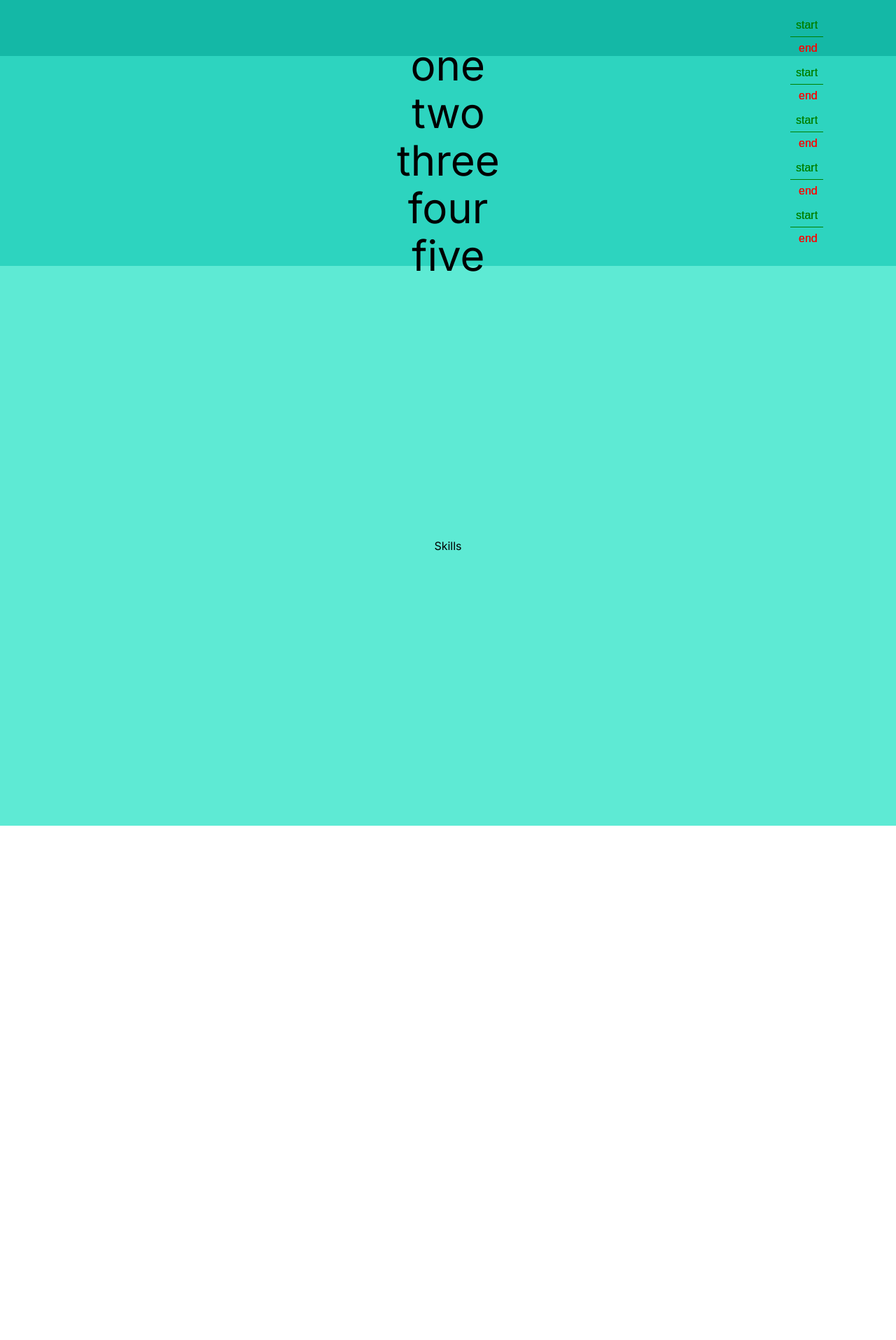
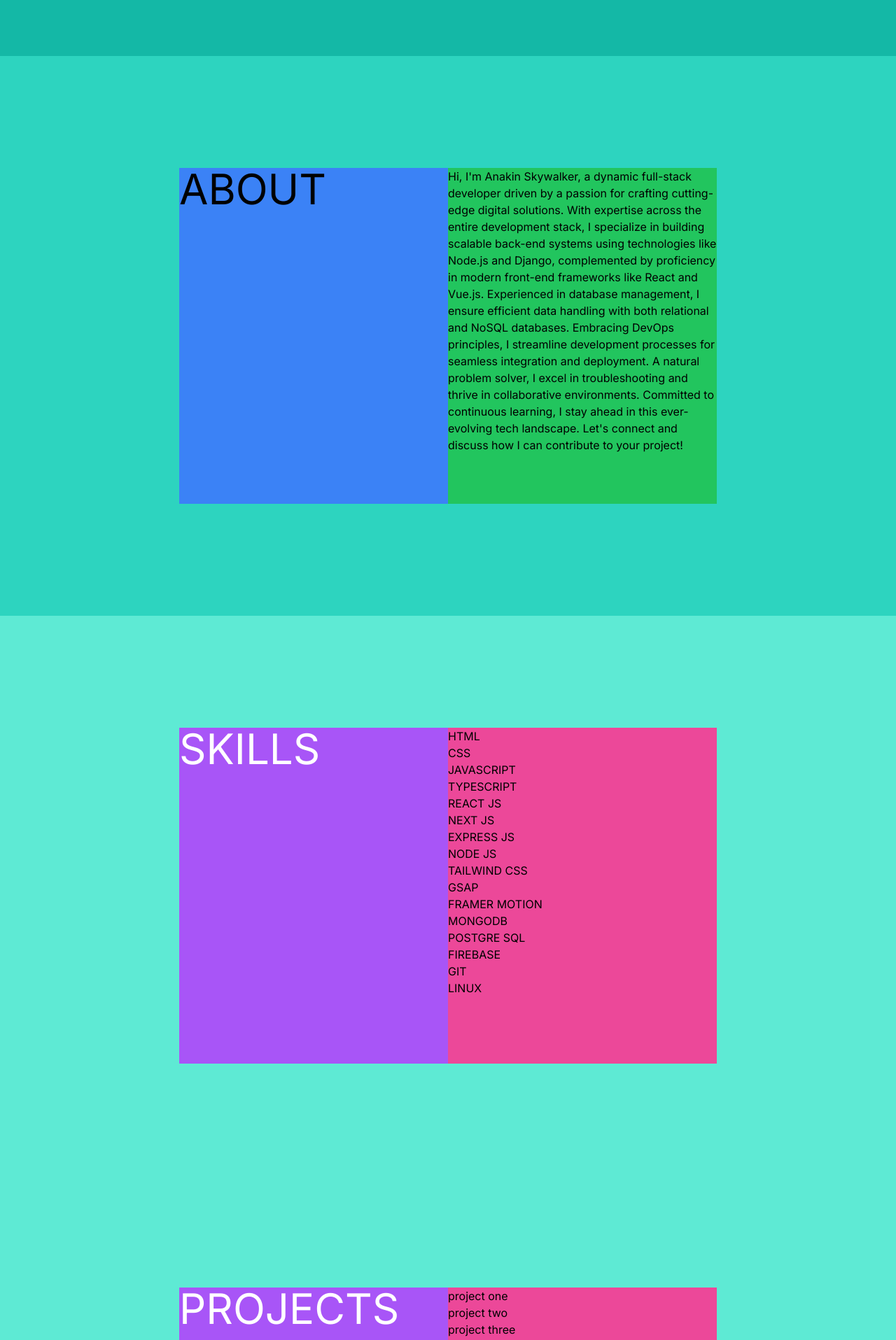
Before and after one commit to HrishikShaji/portfolio-seven, a Next.js app: page / in a window 1280 px wide. Shown: the part 720-2635 px from the top of the page at 70% size. Before the commit the page ends 1900 px from the top, so only its background shows below. Built offline with nearby package versions, Linux system fonts and the light colour scheme.

Commit message:
rough done

```diff
--- a/app/components/About.tsx
+++ b/app/components/About.tsx
@@ -4,81 +4,16 @@ import { useRef } from "react";
 import gsap from "gsap";
 
 export const About = () => {
-	const containerRef = useRef<HTMLDivElement>(null);
-	const paraRef = useRef<HTMLParagraphElement>(null);
-	const oneRef = useRef<HTMLHeadingElement>(null);
-	const twoRef = useRef<HTMLHeadingElement>(null);
-	const threeRef = useRef<HTMLHeadingElement>(null);
-	const fourRef = useRef<HTMLHeadingElement>(null);
-	const fiveRef = useRef<HTMLHeadingElement>(null);
-
-	useGSAP(
-		() => {
-			if (
-				containerRef.current &&
-				oneRef.current &&
-				twoRef.current &&
-				threeRef.current &&
-				fourRef.current &&
-				fiveRef.current
-			) {
-				const animation = (el: HTMLHeadingElement) => {
-					gsap.fromTo(
-						el,
-						{
-							scale: 3,
-						},
-						{
-							scale: 1,
-							scrollTrigger: {
-								trigger: el,
-								start: "top 75%",
-								end: "top 50%",
-								scrub: true,
-								markers: true,
-							},
-						},
-					);
-					gsap.fromTo(el, { scale: 1 }, {
-						scale: 3,
-						scrollTrigger: {
-							trigger: el,
-							start: "top 25%",
-							end: "top top",
-							scrub: true,
-							markers: true,
-						},
-					});
-				};
-				animation(oneRef.current);
-				animation(twoRef.current);
-				animation(threeRef.current);
-				animation(fourRef.current);
-				animation(fiveRef.current);
-			}
-		},
-		{ scope: containerRef },
-	);
-	return (
-		<div
-			ref={containerRef}
-			className=" bg-teal-400 text-black  flex flex-col gap-10 w-full items-center "
-		>
-			<h1 className="text-xl" ref={oneRef}>
-				one
-			</h1>
-			<h1 className="text-xl" ref={twoRef}>
-				two
-			</h1>
-			<h1 className="text-xl" ref={threeRef}>
-				three
-			</h1>
-			<h1 className="text-xl" ref={fourRef}>
-				four
-			</h1>
-			<h1 className="text-xl" ref={fiveRef}>
-				five
-			</h1>
-		</div>
-	);
+  return (
+    <div className=" bg-teal-400 text-black h-screen flex justify-center w-full items-center ">
+      <div className="flex w-[60vw] h-[60vh]">
+        <div className="flex-1 h-full bg-blue-500">
+          <h1 className="text-6xl text-black">ABOUT</h1>
+        </div>
+        <div className="flex-1 h-full bg-green-500">
+          <p>{data.about.description}</p>
+        </div>
+      </div>
+    </div>
+  );
 };
--- /dev/null
+++ b/app/components/Contact.tsx
@@ -0,0 +1,31 @@
+
+import { data } from "../lib/data";
+
+export const Contact = () => {
+	return (
+		<div className="h-screen w-full bg-teal-300 text-black flex justify-center items-center">
+			<div className="h-[60vh] w-[60vw] flex">
+				<div className="flex-1 bg-purple-500 h-full">
+					<h1 className="text-6xl text-white">PROJECTS</h1>
+				</div>
+				<div className="flex-1 bg-pink-500 h-full">
+					<form className="flex flex-col gap-2">
+						<div className="flex flex-col gap-1">
+							<label>Name</label>
+							<input className="p-1 rounded-md" />
+						</div>
+						<div className="flex flex-col gap-1">
+							<label>Email</label>
+							<input className="p-1 rounded-md" />
+						</div>
+						<div className="flex flex-col gap-1">
+							<label>Message</label>
+							<textarea className="p-1 rounded-md" />
+						</div>
+						<button>SEND</button>
+					</form>
+				</div>
+			</div>
+		</div>
+	);
+};
--- a/app/components/Hero.tsx
+++ b/app/components/Hero.tsx
@@ -1,7 +1,14 @@
 export const Hero = () => {
   return (
     <div className="h-screen w-full bg-teal-500 text-black flex justify-center items-center">
-      Welcome
+      <div className="w-[60vw] h-[60vh] bg-white flex">
+        <div className="flex-1 h-full bg-black">
+          <h1 className="text-6xl text-white">ANAKIN SKYWALKER.</h1>
+        </div>
+        <div className="flex-1 h-full bg-orange-500 flex justify-end flex-col gap-2">
+          <h1 className="text-6xl text-black">WEB DEVELOPER.</h1>
+        </div>
+      </div>
     </div>
   );
 };
--- /dev/null
+++ b/app/components/Projects.tsx
@@ -0,0 +1,18 @@
+import { data } from "../lib/data";
+
+export const Projects = () => {
+	return (
+		<div className="h-screen w-full bg-teal-300 text-black flex justify-center items-center">
+			<div className="h-[60vh] w-[60vw] flex">
+				<div className="flex-1 bg-purple-500 h-full">
+					<h1 className="text-6xl text-white">PROJECTS</h1>
+				</div>
+				<div className="flex-1 bg-pink-500 h-full">
+					{data.projects.data.map((item, i) => (
+						<h1 key={i}>{item.title}</h1>
+					))}
+				</div>
+			</div>
+		</div>
+	);
+};
--- a/app/components/Skills.tsx
+++ b/app/components/Skills.tsx
@@ -1,7 +1,18 @@
+import { data } from "../lib/data";
+
 export const Skills = () => {
   return (
     <div className="h-screen w-full bg-teal-300 text-black flex justify-center items-center">
-      Skills
+      <div className="h-[60vh] w-[60vw] flex">
+        <div className="flex-1 bg-purple-500 h-full">
+          <h1 className="text-6xl text-white">SKILLS</h1>
+        </div>
+        <div className="flex-1 bg-pink-500 h-full">
+          {data.skills.data.map((item, i) => (
+            <h1 key={i}>{item}</h1>
+          ))}
+        </div>
+      </div>
     </div>
   );
 };
--- a/app/page.tsx
+++ b/app/page.tsx
@@ -6,6 +6,8 @@ import { About } from "./components/About";
 import gsap from "gsap";
 import { useGSAP } from "@gsap/react";
 import ScrollTrigger from "gsap/dist/ScrollTrigger";
+import { Projects } from "./components/Projects";
+import { Contact } from "./components/Contact";
 
 gsap.registerPlugin(useGSAP, ScrollTrigger);
 
@@ -15,6 +17,8 @@ export default function Home() {
       <Hero />
       <About />
       <Skills />
+      <Projects />
+      <Contact />
     </main>
   );
 }
```
